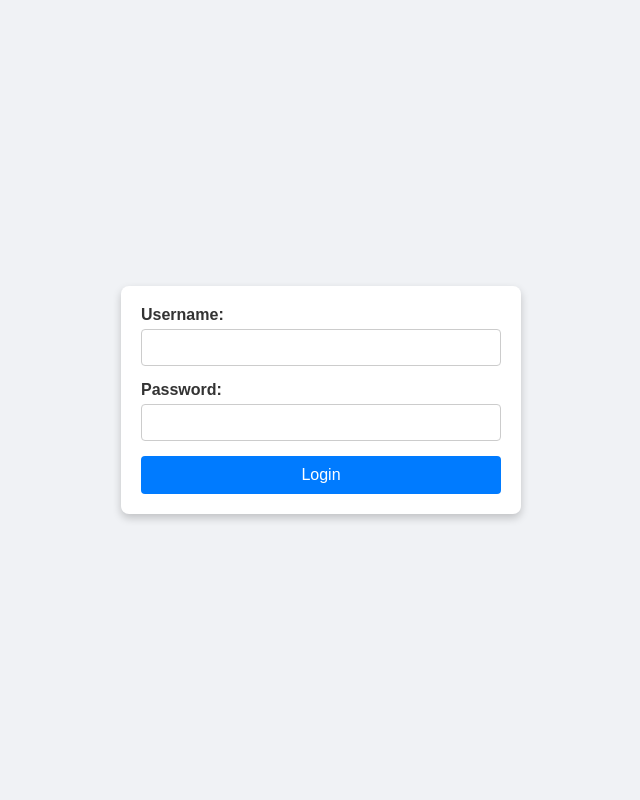
After one commit to yohansbekele12/Swift-News-Search, a Node server app: page /login in a window 1280 px wide. The commit adds this page. Shown: the whole page, without its empty margins (319-959 px from the left). Run offline with Node 20, Linux system fonts and the light colour scheme.

Commit message:
log in route added an securty middle ware / data base for user information

```diff
--- a/index.js
+++ b/index.js
@@ -3,70 +3,150 @@ import bodyParser from "body-parser";
 import axios from "axios";
 import NewsAPI from "newsapi";
 import dotenv from "dotenv";
+import db from "./db.js";
+import session from "express-session";
 
 dotenv.config();
 
+// Good staff
+const app = express();
 const API_KEY = process.env.API_KEY;
-
-
 const newsapi = new NewsAPI(API_KEY);
-
-const app = express();
 const port = process.env.PORT;
 
+//session config
+app.use(
+  session({
+    secret: "loka",
+    resave: false,
+    saveUninitialized: true,
+    cookie: { secure: false },
+  })
+);
 
-
-app.set('view engine', 'ejs');
+app.set("view engine", "ejs");
 app.use(bodyParser.urlencoded({ extended: false }));
 app.use(express.static("public"));
 
-app.get("/", async (req, res)=>{
+//Middleware to check user log status
+
+function isAuthenticated(req, res, next) {
+  if (req.session.user) {
+    next();
+  } else {
+    res.redirect("/login");
+  }
+}
+
+// Random news route for unauthenticated users
+app.get("/", async (req, res) => {
   console.log(req.body);
- try{
-    const response = await axios.get(`https://newsapi.org/v2/top-headlines?sources=bbc-news&apiKey=${API_KEY}`);
+  try {
+    const response = await axios.get(
+      `https://newsapi.org/v2/top-headlines?sources=bbc-news&apiKey=${API_KEY}`
+    );
     const result = response.data;
-    res.render("index" , {articles: result.articles}) ;
+    res.render("index", { articles: result.articles });
     console.log(result.articles);
- }
- catch(error){
+  } catch (error) {
     console.log(error);
   }
 });
 
-app.post('/filter' , async (req ,res) =>{
-    const {country, source, q, category, language } = req.body;
+// Filtered article search route for authenticated users
+app.post("/filter", isAuthenticated, async (req, res) => {
+  const { country, source, q, category, language } = req.body;
   const params = {
-      source:source,
+    source: source,
     q: q,
     language: language,
-
-
   };
   console.log(req.body);
-  try{
-
+  try {
     const response = await newsapi.v2.everything(params);
-
-    const {articles=[]} =response;
-    res.render("filtered" , {articles}) ;
+    const { articles = [] } = response;
+    res.render("filtered", { articles });
     console.log(response.articles);
-
-
-  }
-  catch(error){
+  } catch (error) {
     console.log(error);
   }
-
-
-
-
 });
 
+//render filter page
+app.get("/filter", isAuthenticated, async (req, res) => {
+  try {
+    const response = await axios.get(
+      `https://newsapi.org/v2/top-headlines?sources=bbc-news&apiKey=${API_KEY}`
+    );
+    const result = response.data;
+    res.render("filtered", { articles: result.articles });
+    console.log(result.articles);
+  } catch (error) {
+    console.log(error);
+  }
+});
 
+//render signUp page
 
+app.get("/signup", (req, res) => {
+  res.render("register");
+});
 
+// Register Route
+app.post("/registered", (req, res) => {
+  const { username, password } = req.body;
+  const query = "INSERT INTO users (username, password) VALUES (?, ?)";
 
+  db.query(query, [username, password], (err, results) => {
+    if (err) {
+      console.error(err);
+      res.render("register", { message: "fail to register please try again." });
+    } else {
+      res.send("User registered successfully!");
+      res.redirect("/", {
+        message:
+          "you have registerd successfully to have advance access and serch log in ",
+      });
+    }
+  });
+});
 
-app.listen(port ,() => {
+// Render login page
+
+app.get("/login", (req, res) => {
+  res.render("login");
+});
+
+// Post Login Route
+app.post("/login", (req, res) => {
+  const { username, password } = req.body;
+  const query = "SELECT * FROM users WHERE username = ? AND password = ?";
+
+  db.query(query, [username, password], (err, results) => {
+    if (err) {
+      console.error(err);
+      res.status(500).send("Error logging in.");
+    } else if (results.length > 0) {
+      req.session.user = username; // Set session user
+      res.redirect("/filter"); // Redirect to /filter after login
+    } else {
+      res.send("Invalid username or password.");
+    }
+  });
+});
+
+// Logout route to clear session and redirect to home
+app.get("/logout", (req, res) => {
+  req.session.destroy((err) => {
+    if (err) {
+      console.log(err);
+      res.status(500).send("Error logging out.");
+    } else {
+      res.redirect("/"); // Redirect to homepage after logout
+    }
+  });
+});
+
+app.listen(port, () => {
   console.log(`Server running at http://localhost:${port}`);
 });
--- a/package.json
+++ b/package.json
@@ -15,6 +15,9 @@
     "dotenv": "^16.4.5",
     "ejs": "^3.1.10",
     "express": "^4.21.1",
+    "express-session": "^1.18.1",
+    "mysql2": "^3.11.3",
     "newsapi": "^2.4.1"
-  }
+  },
+  "keywords": []
 }
--- /dev/null
+++ b/views/login.ejs
@@ -0,0 +1,80 @@
+<!DOCTYPE html>
+<html lang="en">
+  <head>
+    <meta charset="UTF-8" />
+    <meta name="viewport" content="width=device-width, initial-scale=1.0" />
+    <title>Login</title>
+    <style>
+      * {
+        margin: 0;
+        padding: 0;
+        box-sizing: border-box;
+      }
+
+      body {
+        display: flex;
+        justify-content: center;
+        align-items: center;
+        min-height: 100vh;
+        font-family: Arial, sans-serif;
+        background-color: #f0f2f5;
+      }
+
+      h2 {
+        text-align: center;
+        margin-bottom: 20px;
+      }
+
+      form {
+        width: 100%;
+        max-width: 400px;
+        padding: 20px;
+        background-color: #fff;
+        border-radius: 8px;
+        box-shadow: 0 4px 8px rgba(0, 0, 0, 0.2);
+      }
+
+      label {
+        display: block;
+        margin-bottom: 5px;
+        font-weight: bold;
+        color: #333;
+      }
+
+      input {
+        width: 100%;
+        padding: 10px;
+        margin-bottom: 15px;
+        border: 1px solid #ccc;
+        border-radius: 4px;
+      }
+
+      button {
+        width: 100%;
+        padding: 10px;
+        background-color: #007bff;
+        color: #fff;
+        border: none;
+        border-radius: 4px;
+        font-size: 16px;
+        cursor: pointer;
+        transition: background-color 0.3s ease;
+      }
+
+      button:hover {
+        background-color: #0056b3;
+      }
+    </style>
+  </head>
+  <body>
+    <form action="/login" method="POST">
+      <label for="username">Username:</label>
+      <input type="text" id="username" name="username" required />
+      <br />
+      <label for="password">Password:</label>
+      <input type="password" id="password" name="password" required />
+      <br />
+      <button type="submit">Login</button>
+    </form>
+  </body>
+</html>
```
Also changed, not shown: db.js (added, +18 -0 lines), views/filtered.ejs (+16 -17 lines), views/partials/header.ejs (+19 -75 lines), views/partials/header2.ejs (added, +102 -0 lines), views/register.ejs (added, +89 -0 lines), 1 other file. Lines whose indentation alone changed are shown as unchanged.
